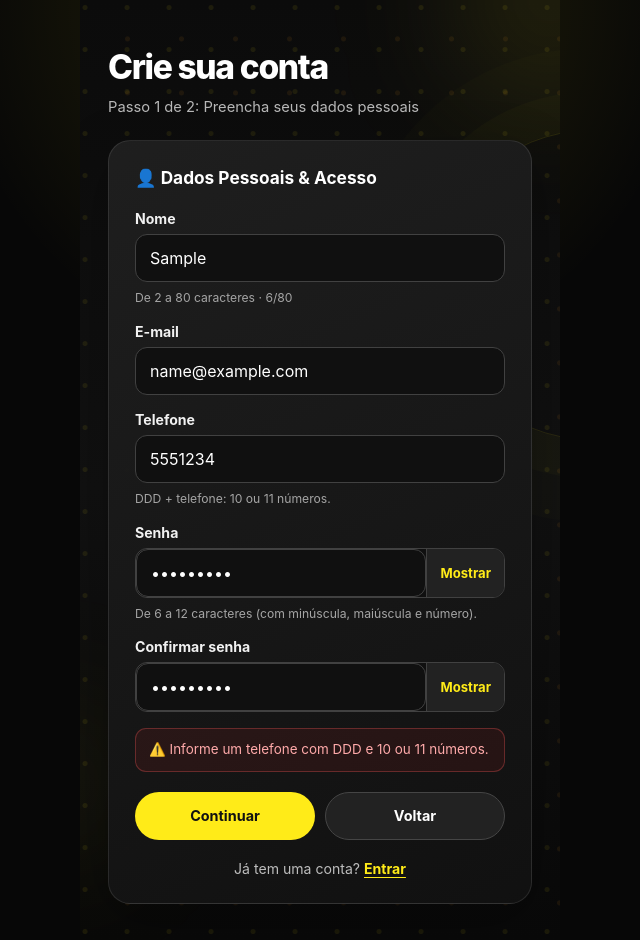
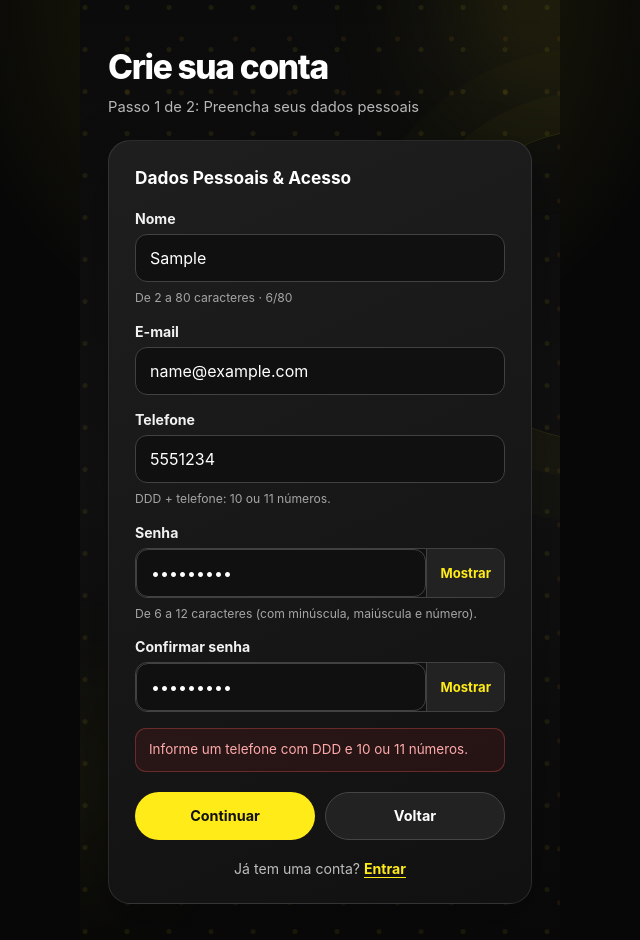
Before and after one commit to Dev-Douglas1/PratoPronto, a React (Vite) app: page /cadastro in a window 1280 px wide. Both pictures are taken after typing "Sample", "name@example.com", "5551234", "Sample123", "Sample123" into the empty fields and a click on the button "Continuar". Shown: the whole page, without its empty margins (320-960 px from the left). Built offline with nearby package versions, Linux system fonts and the light colour scheme; no server answers.

Commit message:
Remove emojis from customer registration form

```diff
--- a/src/pages/Cadastro.jsx
+++ b/src/pages/Cadastro.jsx
@@ -208,7 +208,7 @@ export default function Cadastro() {
  {etapa === 1 && (
  <form onSubmit={avancarParaEtapa2} noValidate>
  <div className="form-card">
-            <h3 className="form-section-title">👤 Dados Pessoais & Acesso</h3>
+ <h3 className="form-section-title"> Dados Pessoais & Acesso</h3>
 
  <div className="input-group">
  <label htmlFor="nome">Nome</label>
@@ -292,7 +292,7 @@ export default function Cadastro() {
 
  {erro && (
  <p className="form-error dark-error" role="alert">
-                ⚠️ {erro}
+ {erro}
  </p>
  )}
 
@@ -323,12 +323,12 @@ export default function Cadastro() {
  {etapa === 2 && (
  <form onSubmit={handleSubmit} noValidate>
  <div className="form-card">
-            <h3 className="form-section-title">📍 Endereço de Entrega</h3>
+ <h3 className="form-section-title"> Endereço de Entrega</h3>
 
  <AddressFields data={dados} onChange={alterar} />
 
  {buscandoCep && (
-              <small className="field-help warning-text">🔍 Buscando endereço pelo CEP...</small>
+ <small className="field-help warning-text"> Buscando endereço pelo CEP...</small>
  )}
 
  <div className="input-group">
@@ -436,7 +436,7 @@ export default function Cadastro() {
 
  {erro && (
  <p className="form-error dark-error" role="alert">
-                ⚠️ {erro}
+ {erro}
  </p>
  )}
 
```
Lines whose indentation alone changed are shown as unchanged.
